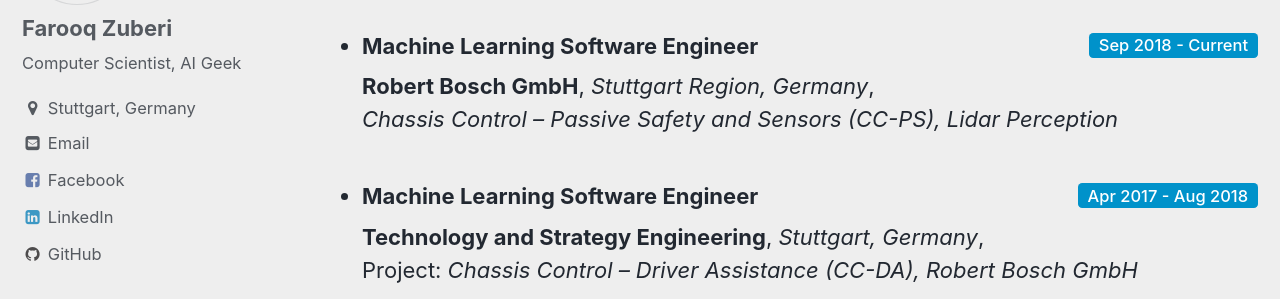
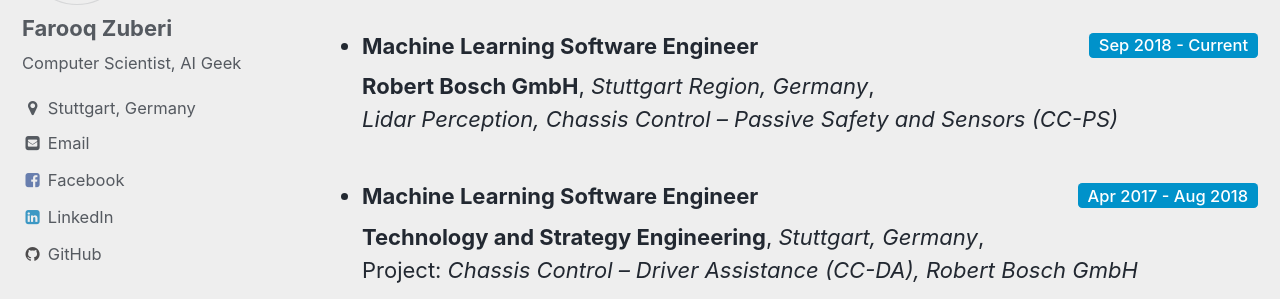
Before and after one commit to FarooqZuberi/FarooqZuberi.github.io, a Jekyll site: the page built from _pages/resume.html, in a window 1280 px wide and 900 px high, scrolled down 1753 px. Shown: the part 154-453 px from the top of the window. Built offline with Jekyll 4.4.1, drawn with Linux system fonts in a browser that asks for light colours.

Commit message:
rerg department name

```diff
--- a/_pages/resume.html
+++ b/_pages/resume.html
@@ -218,7 +218,7 @@
 			<span class="label-info">Sep 2018 - Current</span>
 		</h3>
 		<b>Robert Bosch GmbH</b>, <i>Stuttgart Region, Germany</i>,
-		<p><i>Chassis Control – Passive Safety and Sensors (CC-PS), Lidar Perception</i></p>
+		<p><i>Lidar Perception, Chassis Control – Passive Safety and Sensors (CC-PS)</i></p>
 	</li>
   <li>
 		<h3>
```
